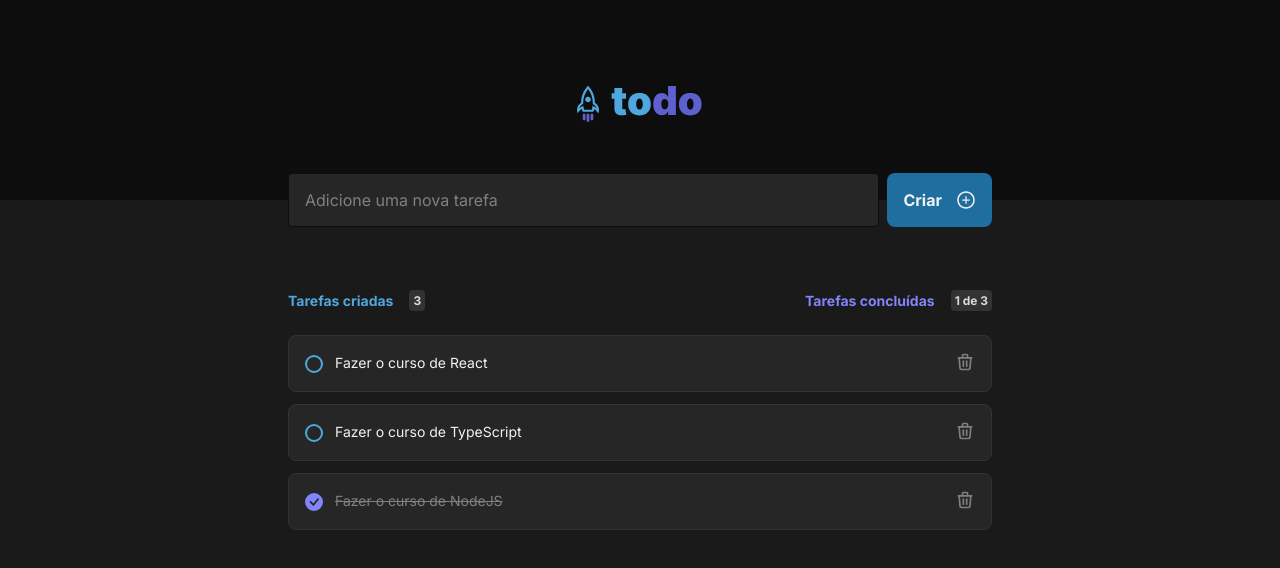
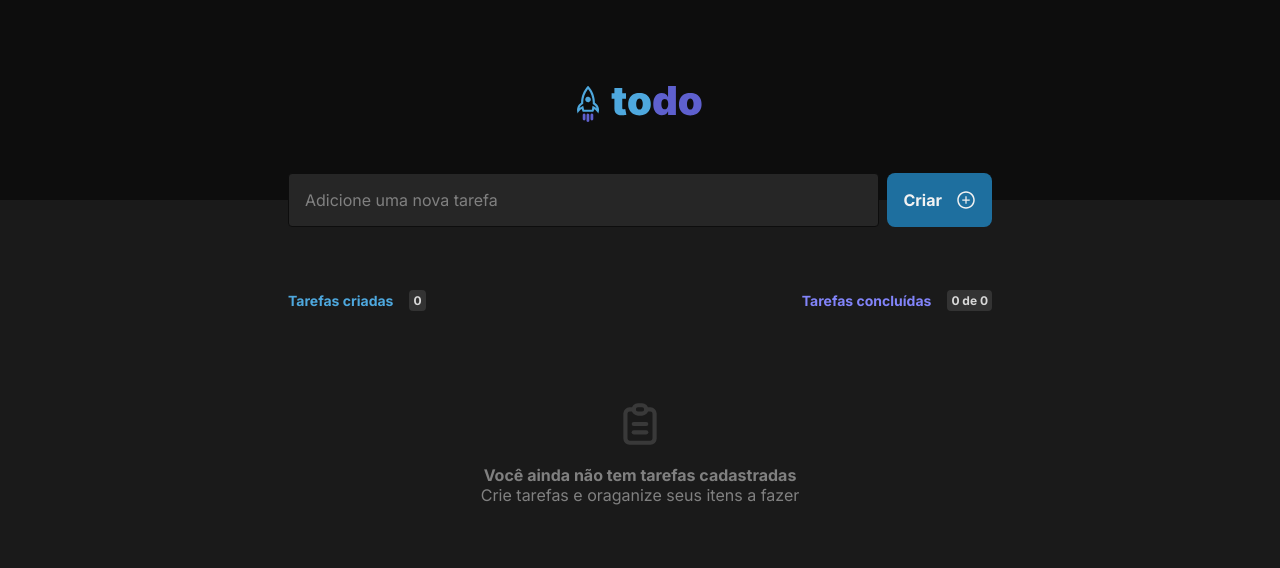
Before and after one commit to snax10/Desafio-TodoList-ReactJS-Ignite, a React (Vite) app: page / in a window 1280 px wide. Shown: the top 568 px of the page. Built offline with nearby package versions, Linux system fonts and the light colour scheme.

Commit message:
feat: add functionality saved localStorage

```diff
--- a/src/App.tsx
+++ b/src/App.tsx
@@ -1,7 +1,8 @@
-import { useState } from "react";
+import { useEffect, useState } from "react";
 import { Header } from "./components/Header";
 import { Tasks } from "./components/Tasks";
 
+const LOCAL_STORAGE_KEY = "todo:savedTasks";
 export interface ITask {
   id: string;
   title: string;
@@ -9,14 +10,26 @@
 }
 
 function App() {
-  const [tasks, setTasks] = useState<ITask[]>([
-    { id: "1", title: "Fazer o curso de React", isCompleted: false },
-    { id: "2", title: "Fazer o curso de TypeScript", isCompleted: false },
-    { id: "3", title: "Fazer o curso de NodeJS", isCompleted: true },
-  ]);
+  const [tasks, setTasks] = useState<ITask[]>([]);
+
+  function loadSavedTasks() {
+    const savedTasks = localStorage.getItem(LOCAL_STORAGE_KEY);
+    if (savedTasks) {
+      setTasks(JSON.parse(savedTasks));
+    }
+  }
+
+  useEffect(() => {
+    loadSavedTasks();
+  }, []);
+
+  function setTasksAndSave(newTasks: ITask[]) {
+    setTasks(newTasks);
+    localStorage.setItem(LOCAL_STORAGE_KEY, JSON.stringify(newTasks));
+  }
 
   function addTask(taskTitle: string) {
-    setTasks([
+    setTasksAndSave([
       ...tasks,
       {
         id: crypto.randomUUID(),
@@ -28,7 +41,7 @@
 
   function deleteTaskById(taskId: string) {
     const newTasks = tasks.filter((task) => task.id !== taskId);
-    setTasks(newTasks);
+    setTasksAndSave(newTasks);
   }
 
   function toggleTaskById(taskId: string) {
@@ -41,7 +54,7 @@
       }
       return task;
     });
-    setTasks(newTasks);
+    setTasksAndSave(newTasks);
   }
 
   return (
--- a/src/components/Tasks.module.css
+++ b/src/components/Tasks.module.css
@@ -44,3 +44,22 @@
   flex-direction: column;
   gap: 0.75rem;
 }
+
+.empty {
+  margin-top: 4rem;
+  display: flex;
+  align-items: center;
+  justify-content: center;
+  flex-direction: column;
+  gap: 1rem;
+  color: var(--gray-300);
+  text-align: center;
+}
+
+.empty svg {
+  opacity: 0.3;
+}
+
+.empty p {
+  font-weight: 700;
+}
--- a/src/components/Tasks.tsx
+++ b/src/components/Tasks.tsx
@@ -1,3 +1,4 @@
+import { TbClipboardText } from "react-icons/tb";
 import { ITask } from "../App";
 import { Task } from "./Task";
 import styles from "./Tasks.module.css";
@@ -38,6 +39,16 @@
           />
         ))}
       </div>
+
+      {tasks.length <= 0 && (
+        <section className={styles.empty}>
+          <TbClipboardText size={50} />
+          <div>
+            <p>Você ainda não tem tarefas cadastradas</p>
+            <span>Crie tarefas e oraganize seus itens a fazer</span>
+          </div>
+        </section>
+      )}
     </section>
   );
 }
```
